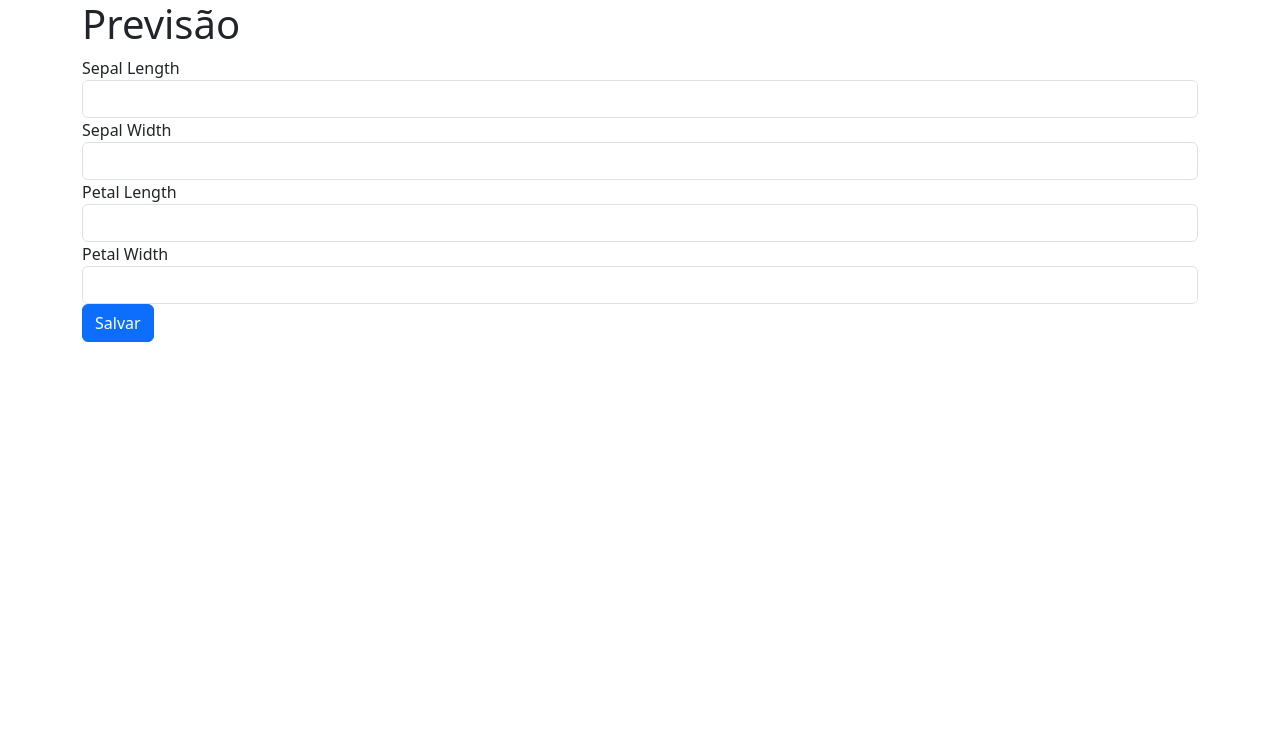
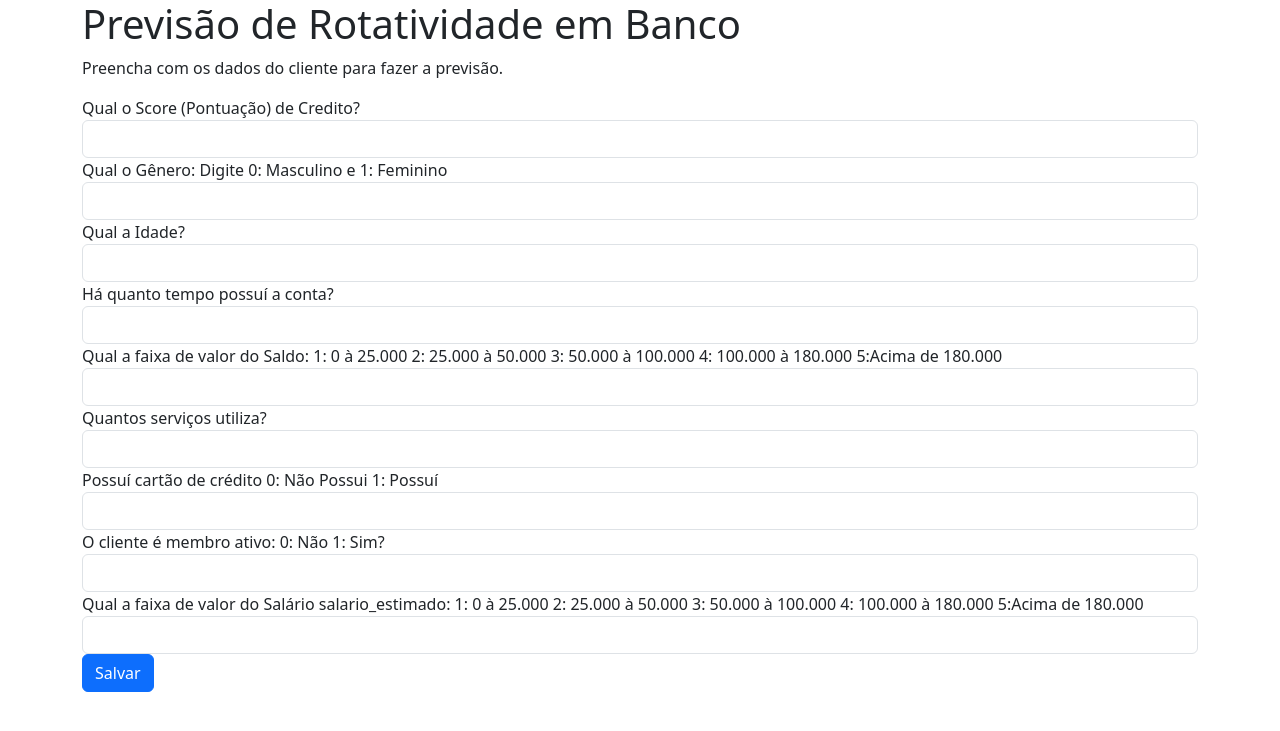
Before and after one commit to ZeliaNFT/Trabalho_MDD_API_Flask, a Flask app: page / in a window 1280 px wide. Shown: the top 731 px of the page. Run offline with Flask 2, Linux system fonts and the light colour scheme; parts of the project's set-up code (start-up, migrations or seed data) failed here and were passed over; some libraries are stand-ins or nearby versions.

Commit message:
Deploy do modelo

```diff
--- a/MDD_Tblinal/src/app/main.py
+++ b/MDD_Tblinal/src/app/main.py
@@ -10,31 +10,49 @@ modelo = pickle.load(open('MDD_Tblinal\models\modelo.pkl','rb'))
 
 @app.route('/')
 def home():
-    return render_template('form.html',titulo="Previsão")
+    return render_template('form.html',titulo="Previsão de Rotatividade em Banco")
 
 
 @app.route('/soma/<int:valor>')
 def soma(valor):
     return "Resultado: {}".format(valor+5)
 
-@app.route('/predicao/<float:v1>/<float:v2>/<float:v3>/<float:v4>')
-def predicao(v1,v2,v3,v4):
-    resultado = modelo.predict([[v1,v2,v3,v4]])
+@app.route('/predicao/<int:v1>/<int:v2>/<int:v3>/<int:v4>/<int:v5>/<int:v6>/<int:v7>/<int:v8>/<int:v9>')
+def predicao(v1, v2, v3, v4, v5, v6, v7, v8, v9,):
+    resultado = modelo.predict([[v1, v2, v3, v4, v5, v6, v7, v8, v9]])
+    return "Classe: {}".format(resultado)
+
+
+# criar uma chamada com método POST
+@app.route('/predicao2', methods=['POST'])
+def predicao2():
+    dados = request.get_json()
+    colunas = ["pontuacao_credito", "genero", "idade", "idade_conta", "saldo", "numero_produtos", "cartao_credito", "membro_ativo", "salario_estimado"]
+    dados_input = [dados[col] for col in colunas]
+    print(dados_input)
+    resultado = modelo.predict([dados_input])
     return "Classe: {}".format(resultado)
 
 @app.route('/predicaoform',methods=['POST'])
 def form():
-    sepall = request.form['sepall']
-    sepalw = request.form['sepalw']
-    petall = request.form['petall']
-    petalw = request.form['petalw']
-    result = modelo.predict([[sepall,sepalw,petall,petalw]])
-    if result[0]==0:
-        resultado='Iris setosa'
-    elif result[0]==1:
-        resultado='Iris versicolour'
+    pontuacao_credito = request.form['pontuacao_credito']
+    genero  = request.form['genero']
+    idade  = request.form['idade']
+    idade_conta = request.form['idade_conta']
+    saldo = request.form['saldo']
+    numero_produtos = request.form['numero_produtos']
+    cartao_credito = request.form['cartao_credito']
+    membro_ativo = request.form['membro_ativo']
+    salario_estimado = request.form['salario_estimado']
+
+    result = modelo.predict([[pontuacao_credito, genero, idade, idade_conta, saldo, numero_produtos, cartao_credito, membro_ativo, salario_estimado]])
+
+
+
+    if result[0]== 1:
+        resultado="Cliente deixará o Banco em algum período"
     else:
-        resultado='Iris virginica'
+        resultado="Cliente não deixará o Banco"
 
     return render_template('resultado.html',titulo="Previsão", resultado=resultado)
 
--- a/MDD_Tblinal/src/app/templates/form.html
+++ b/MDD_Tblinal/src/app/templates/form.html
@@ -3,7 +3,7 @@
 <head>
     <meta charset="utf-8">
     <meta name="viewport" content="width=device-width, initial-scale=1">
-    <title>Previsão Iris</title>
+    <title>Previsão da Rotatividade de Clientes do Banco</title>
     <link rel="stylesheet" href="../static/bootstrap.css">
 </head>
 <body>
@@ -13,21 +13,44 @@
       </div>
       <form action="/predicaoform" method="post">
         <fieldset>
+          <div >
+            <p>Preencha com os dados do cliente para fazer a previsão.</p>
+        </div>
           <div class="form-group">
-            <label for="sepall">Sepal Length</label>
-            <input type="text" id="sepall" name="sepall" class="form-control">
+            <label for="pontuacao_credito">Qual o Score (Pontuação) de Credito?</label>
+            <input type="number" id="pontuacao_credito" name="pontuacao_credito" class="form-control"required>
           </div>
           <div class="form-group">
-            <label for="sepalw">Sepal Width</label>
-            <input type="text" id="sepalw" name="sepalw" class="form-control">
+            <label for="genero">Qual o Gênero: Digite 0: Masculino e 1: Feminino</label>
+            <input type="number" id="genero" name="genero" class="form-control"required>
           </div>
           <div class="form-group">
-            <label for="petall">Petal Length</label>
-            <input type="text" id="petall" name="petall" class="form-control">
+            <label for="idade">Qual a Idade?</label>
+            <input type="number" id="idade" name="idade" class="form-control"required>
           </div>
           <div class="form-group">
-            <label for="petalw">Petal Width</label>
-            <input type="text" id="petalw" name="petalw" class="form-control">
+            <label for="idade_conta">Há quanto tempo possuí a conta?</label>
+            <input type="number" id="idade_conta" name="idade_conta" class="form-control"required>
+          </div>
+          <div class="form-group">
+            <label for="saldo">Qual a faixa de valor do Saldo: 1: 0 à 25.000 2: 25.000 à 50.000 3: 50.000 à 100.000 4: 100.000 à 180.000 5:Acima de 180.000</label>
+            <input type="number" id="saldo" name="saldo" class="form-control"required>
+          </div>
+          <div class="form-group">
+            <label for="numero_produtos">Quantos serviços utiliza?</label>
+            <input type="number" id="numero_produtos" name="numero_produtos" class="form-control"required>
+          </div>
+          <div class="form-group">
+            <label for="cartao_credito">Possuí cartão de crédito 0: Não Possui 1: Possuí</label>
+            <input type="number" id="cartao_credito" name="cartao_credito" class="form-control"required>
+          </div>
+          <div class="form-group">
+            <label for="membro_ativo">O cliente é membro  ativo: 0: Não 1: Sim?</label>
+            <input type="number" id="membro_ativo" name="membro_ativo" class="form-control"required>
+          </div>
+          <div class="form-group">
+            <label for="salario_estimado">Qual a faixa de valor do Salário salario_estimado: 1: 0 à 25.000 2: 25.000 à 50.000 3: 50.000 à 100.000 4: 100.000 à 180.000 5:Acima de 180.000</label>
+            <input type="number" id="salario_estimado" name="salario_estimado" class="form-control"required>
           </div>
           <button type="submit" class="btn btn-primary btn-salvar">Salvar</button>
         </fieldset>
--- a/MDD_Tblinal/src/app/templates/resultado.html
+++ b/MDD_Tblinal/src/app/templates/resultado.html
@@ -3,7 +3,7 @@
 <head>
     <meta charset="utf-8">
     <meta name="viewport" content="width=device-width, initial-scale=1">
-    <title>Previsão Iris</title>
+    <title>Previsão da Rotatividade de Clientes do Banco</title>
     <link rel="stylesheet" href="../static/bootstrap.css">
 </head>
 <body>
```
Also changed, not shown: 1 other file.
